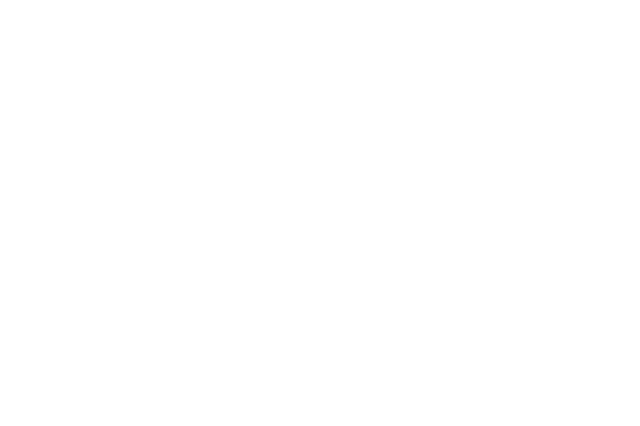
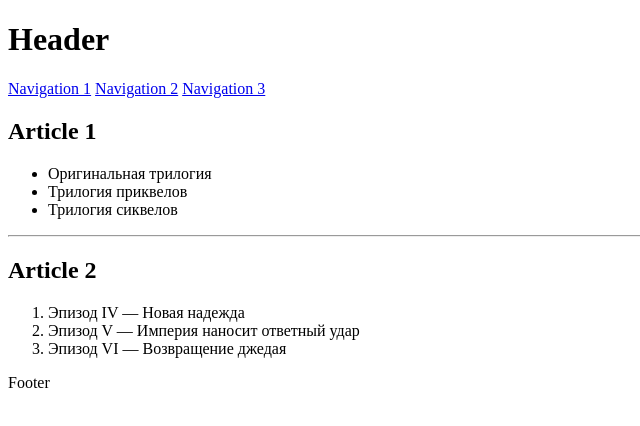
Before and after one commit to js-tasks-ru/htmlcss-20230530_nazarov-ivan-1992, a website: page 02-dz0/01-semantic-mockup/solution.html in a window 1280 px wide. Shown: the whole page, without its empty margins (0-640 px from the left). Drawn offline with Linux system fonts and the light colour scheme.

Commit message:
vvodnye materialy

```diff
--- a/02-dz0/01-semantic-mockup/solution.html
+++ b/02-dz0/01-semantic-mockup/solution.html
@@ -1,4 +1,40 @@
 <!DOCTYPE html>
-<html lang="ru">
-    <!-- Ваше решение -->
+<html lang="en">
+  <head>
+    <meta charset="UTF-8">
+    <meta http-equiv="X-UA-Compatible" content="IE=edge">
+    <meta name="viewport" content="width=device-width, initial-scale=1.0">
+    <link rel="stylesheet" href="style.css" />
+    <title>Page</title>
+  </head>
+  <body>
+    <header>
+      <h1>Header</h1>
+      <nav>
+        <a href="#">Navigation 1</a>
+        <a href="#">Navigation 2</a>
+        <a href="#">Navigation 3</a>
+      </nav>
+    </header>
+    <main>
+      <article>
+        <h2>Article 1</h2>
+        <ul>
+          <li>Оригинальная трилогия</li>
+          <li>Трилогия приквелов</li>
+          <li>Трилогия сиквелов</li>
+        </ul>
+      </article>
+      <hr />
+      <article>
+        <h2>Article 2</h2>
+        <ol>
+          <li>Эпизод IV — Новая надежда</li>
+          <li>Эпизод V — Империя наносит ответный удар</li>
+          <li>Эпизод VI — Возвращение джедая</li>
+        </ol>
+      </article>
+    </main>
+    <footer>Footer</footer>
+  </body>
 </html>
```
